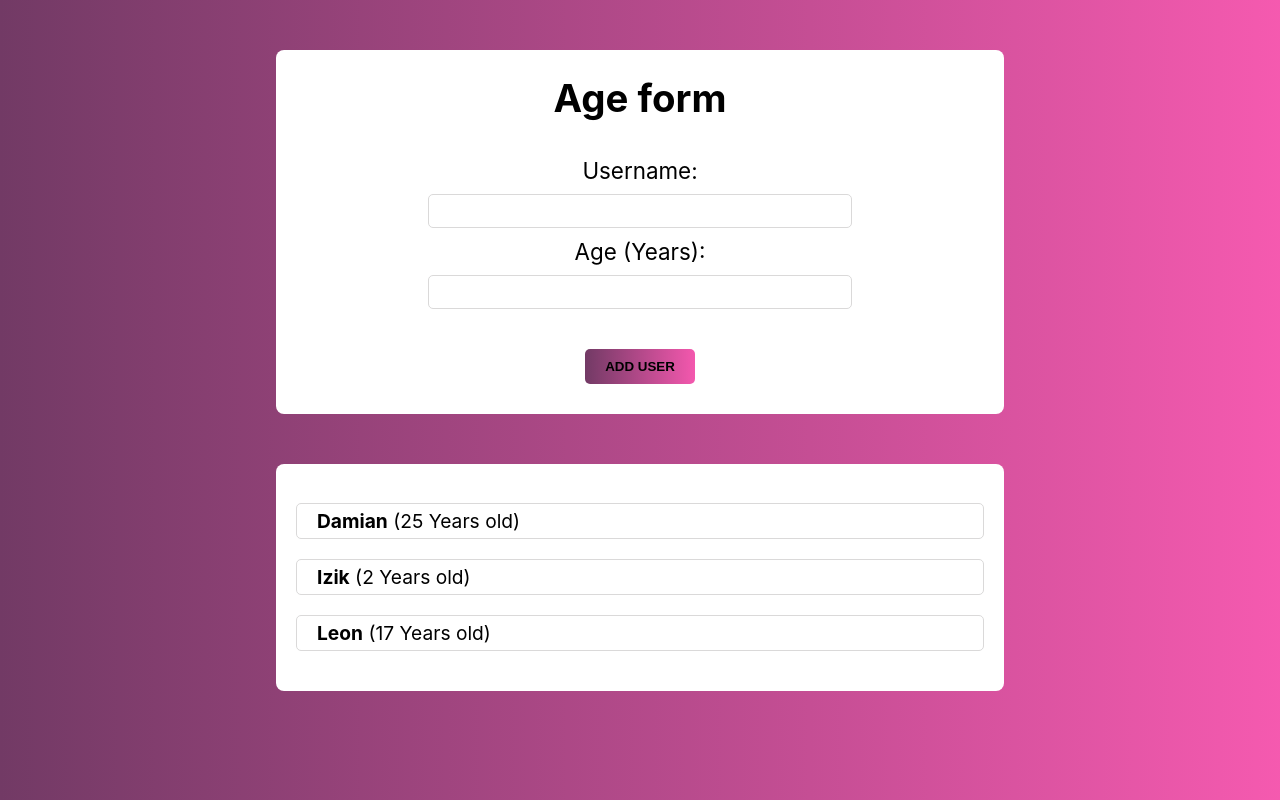
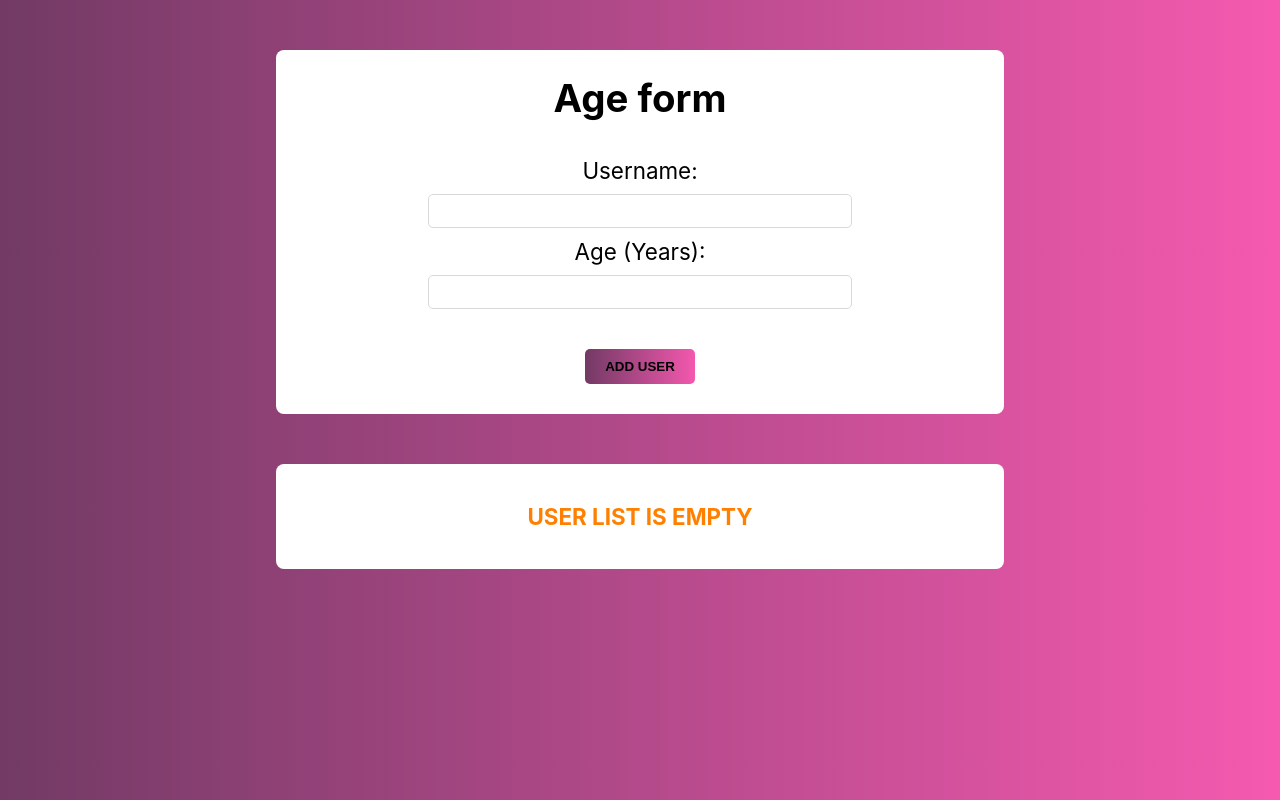
Before and after one commit to gabatk/age-form, a React (Create React App) app: page / in a window 1280 px wide. Built offline with nearby package versions, Linux system fonts and the light colour scheme.

Commit message:
Possibility of input cleaning has been added.

```diff
--- a/src/App.js
+++ b/src/App.js
@@ -1,12 +1,13 @@
 import React, { useState } from 'react';
 import FormPanel from './component/FormPanel';
 import UsersData from './component/UsersData';
+import ErrorBox from './component/ErrorBox';
 import './App.css';
 
 const usersList = [
-	{ username: 'Damian', age: 25, id:'e1'},
-	{ username: 'Izik', age: 2, id:'e2' },
-	{ username: 'Leon', age: 17, id:'e3' },
+	// { username: 'Damian', age: 25, id:'e1'},
+	// { username: 'Izik', age: 2, id:'e2' },
+	// { username: 'Leon', age: 17, id:'e3' },
 ];
 
 function App() {
@@ -14,9 +15,7 @@ function App() {
 
 newUserDataHandler = (newUserData) => {
     setNewUserInfo(prevNewUserInfo => {
-        console.log( [newUserData, ...prevNewUserInfo]);
         return [newUserData, ...prevNewUserInfo]
-
     })
 }
 
--- /dev/null
+++ b/src/component/ErrorBox.js
@@ -0,0 +1,6 @@
+import React from 'react';
+import './ErrorBox.css';
+
+const ErrorBox = () => {};
+
+export default ErrorBox;
--- a/src/component/FormPanel.js
+++ b/src/component/FormPanel.js
@@ -21,6 +21,8 @@ const FormPanel = props => {
 			id: Math.random().toString(),
 		};
 		props.onNewUserData(newUser);
+		setusernameInput('');
+		setAgeInput('');
 	};
 
 	return (
@@ -34,6 +36,7 @@ const FormPanel = props => {
 					type={'text'}
 					name='username'
 					id='username'
+					value={usernameInput}
 					className='form__input'
 					onChange={getUsernameData}></input>
 				<label htmlFor='age' className='form__label'>
@@ -42,6 +45,7 @@ const FormPanel = props => {
 				<input
 					type={'number'}
 					name='age'
+					value={ageInput}
 					className='form__input'
 					id='age'
 					onChange={getAgeData}></input>
--- a/src/component/UsersData.css
+++ b/src/component/UsersData.css
@@ -4,3 +4,12 @@
     text-align: left;
     font-size: 1.2rem;
 }
+
+.user__list--empty {
+    margin: 10px;
+    font-size: 1.4rem;
+        font-weight: bold;
+    color: #ff8000;
+    text-align: center;
+    text-transform: uppercase;
+}
--- a/src/component/UsersData.js
+++ b/src/component/UsersData.js
@@ -8,7 +8,7 @@ const UsersData = (props) => {
 	return (
 		<Box>
 			<ul className='user__list'>
-			{props.items.length === 0 && <p>User list is empty</p>}
+			{props.items.length === 0 && <p className='user__list--empty'>User list is empty</p>}
 			{props.items.length > 0 &&
 				props.items.map(newUser =>  (
 				<UserItem name={newUser.username} age={newUser.age} key={newUser.id} />))}
```
Also changed, not shown: src/component/ErrorBox.css (added).
